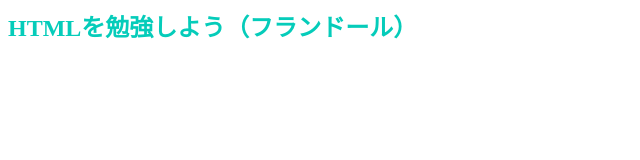
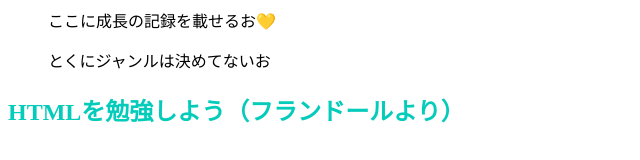
Before and after one commit to tabounahimajin/diary, a plain HTML site: page index.html in a window 1280 px wide. Shown: the whole page, without its empty margins (0-640 px from the left). Drawn offline with Linux system fonts and the light colour scheme.

Commit message:
Update index.html

```diff
--- a/index.html
+++ b/index.html
@@ -2,9 +2,13 @@
     <head>
         <link rel="stylesheet" href="stylesheet.css">
         <meta charset="utf-8">
-        <title>Progate</title>
+        <title>成長日記みたいなもの</title>
     </head>
     <body>
-        <h2 class="title">HTMLを勉強しよう（フランドール）</h2>
+        <div class="header">
+            <ul>ここに成長の記録を載せるお💛</ul>
+            <ul>とくにジャンルは決めてないお</ul>
+        </div>
+        <h2 class="title">HTMLを勉強しよう（フランドールより）</h2>
     </body>
 </html>
```
